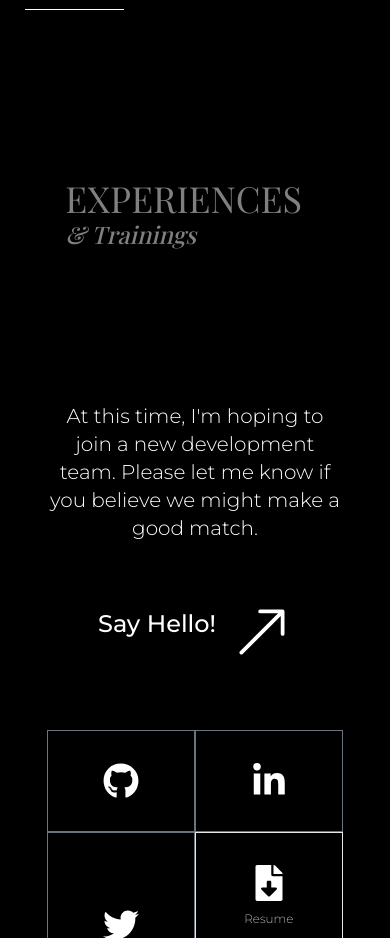
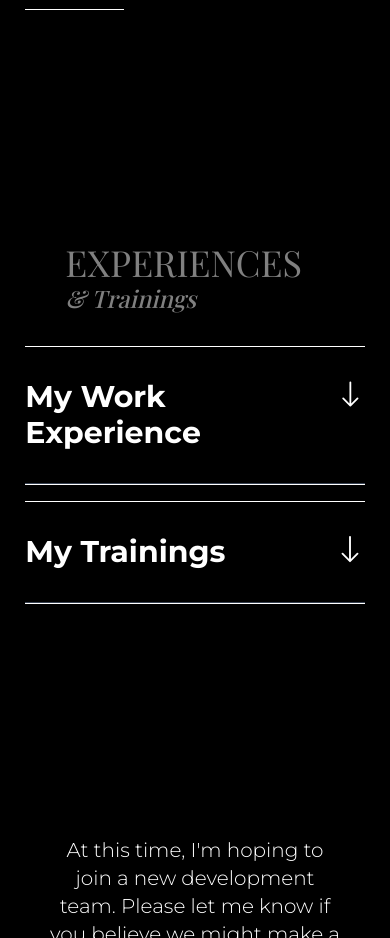
Before and after one commit to uisendy/Personal-Portfolio, a React (Create React App) app: page /a-sendyinieke in a window 390 px wide. Shown: the part 2860-3798 px from the top of the page. Built offline with nearby package versions, Linux system fonts and the light colour scheme; a web font is replaced by a local one.

Commit message:
[f-about]: Update: Experience and Trainning display added

```diff
--- a/src/pages/About/Experience.js
+++ b/src/pages/About/Experience.js
@@ -1,10 +1,79 @@
-import React from 'react';
+import React, { useState, useEffect } from 'react';
+import gsap from 'gsap';
+import ScrollTrigger from 'gsap/ScrollTrigger';
 import SectionHeader from '../../components/SectionHeader/SectionHeader';
+import dataSet from '../../data/DataFile';
+import { BsArrowDown } from 'react-icons/bs';
+import ExperienceList from '../../components/ExperienceList';
 
 const Experience = () => {
+  gsap.registerPlugin(ScrollTrigger);
+
+  const [openWork, setOpenWork] = useState(false);
+  const [openTraining, setOpenTraining] = useState(false);
+  const { working, training } = dataSet.experiences;
+
+  useEffect(() => {
+    ScrollTrigger.refresh();
+  }, [openWork, openTraining]);
+
   return (
-    <div data-scroll-section className=" ">
+    <div data-scroll-section className=" mt-16">
       <SectionHeader title="Experiences" subtitle={'& Trainings'} />
+      <div className="pb-32 grid lg:grid-cols-2 gap-[6.5%] min-h-full">
+        <div className="experience__work">
+          <div className=" border-y border-solid border-y-white pt-8">
+            <div
+              className="flex justify-between border-b border-solid border-b-gray-700"
+              onClick={() => setOpenWork((openWork) => !openWork)}
+            >
+              <h3 className=" font-montserrat font-bold pb-8 text-3xl">
+                My Work Experience
+              </h3>
+              <BsArrowDown
+                className=" text-3xl transition-all ease-in-out delay-150 duration-300"
+                style={
+                  openWork
+                    ? { transform: 'rotate(-180deg)' }
+                    : { transform: 'rotate(0)' }
+                }
+              />
+            </div>
+            <div
+              style={openWork ? { display: 'flex' } : { display: 'none' }}
+              className="transition-all ease-in-out delay-150 duration-300 pt-5"
+            >
+              <ExperienceList dataset={working} />
+            </div>
+          </div>
+        </div>
+        <div className="experience__train">
+          <div className=" border-y border-solid border-y-white pt-8">
+            <div
+              className="flex justify-between border-b border-solid border-b-gray-700"
+              onClick={() => setOpenTraining((openTraining) => !openTraining)}
+            >
+              <h3 className=" font-montserrat font-bold pb-8 text-3xl">
+                My Trainings
+              </h3>
+              <BsArrowDown
+                className=" text-3xl transition-all ease-in-out delay-150 duration-300"
+                style={
+                  openTraining
+                    ? { transform: 'rotate(-180deg)' }
+                    : { transform: 'rotate(0)' }
+                }
+              />
+            </div>
+            <div
+              style={openTraining ? { display: 'flex' } : { display: 'none' }}
+              className="transition-all ease-in-out delay-150 duration-300 pt-5"
+            >
+              <ExperienceList dataset={training} />
+            </div>
+          </div>
+        </div>
+      </div>
     </div>
   );
 };
```
